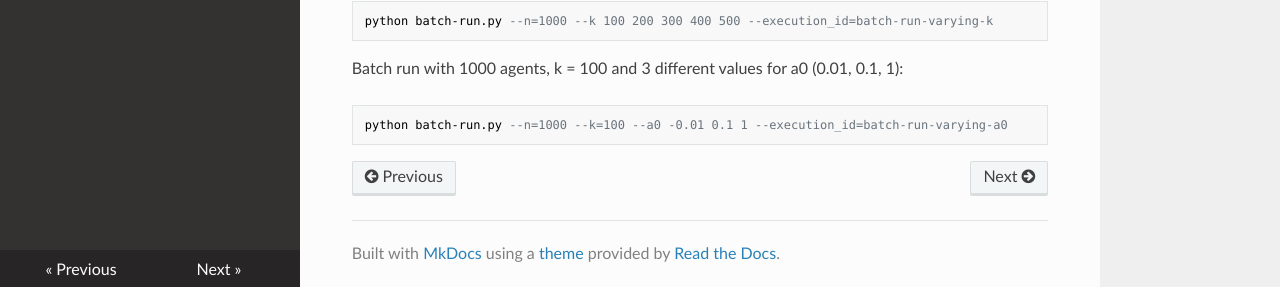
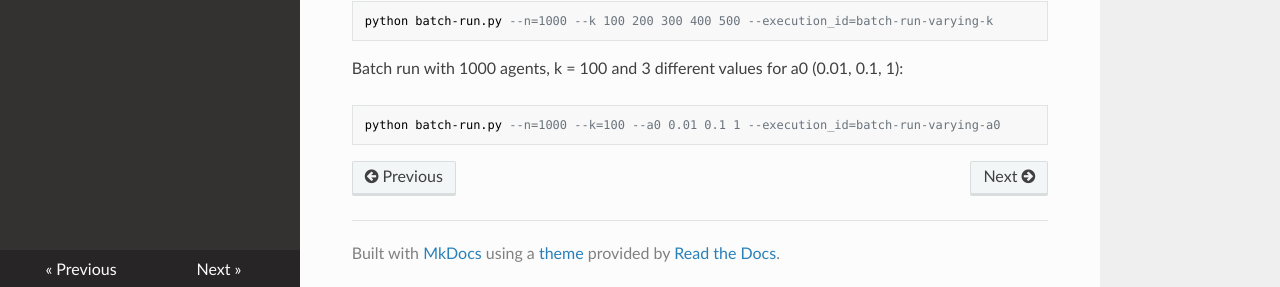
Before and after one commit to Blockchain-Technology-Lab/Rewards-Sharing-Simulation-Engine, an MkDocs documentation site: the page built from docs/examples.md, in a window 1280 px wide and 1090 px high. Shown: the part 800-1087 px from the top of the window. Built offline with MkDocs 1.6.1, drawn with Linux system fonts in a browser that asks for light colours; nearby versions of some CDN libraries.

Commit message:
Fix typo

```diff
--- a/docs/examples.md
+++ b/docs/examples.md
@@ -28,4 +28,4 @@ Batch run with 1000 agents and 5 different values for k (100, 200, 300, 400, 500
 
 Batch run with 1000 agents, k = 100 and 3 different values for a0 (0.01, 0.1, 1):
 
-    python batch-run.py --n=1000 --k=100 --a0 -0.01 0.1 1 --execution_id=batch-run-varying-a0
+    python batch-run.py --n=1000 --k=100 --a0 0.01 0.1 1 --execution_id=batch-run-varying-a0
```
